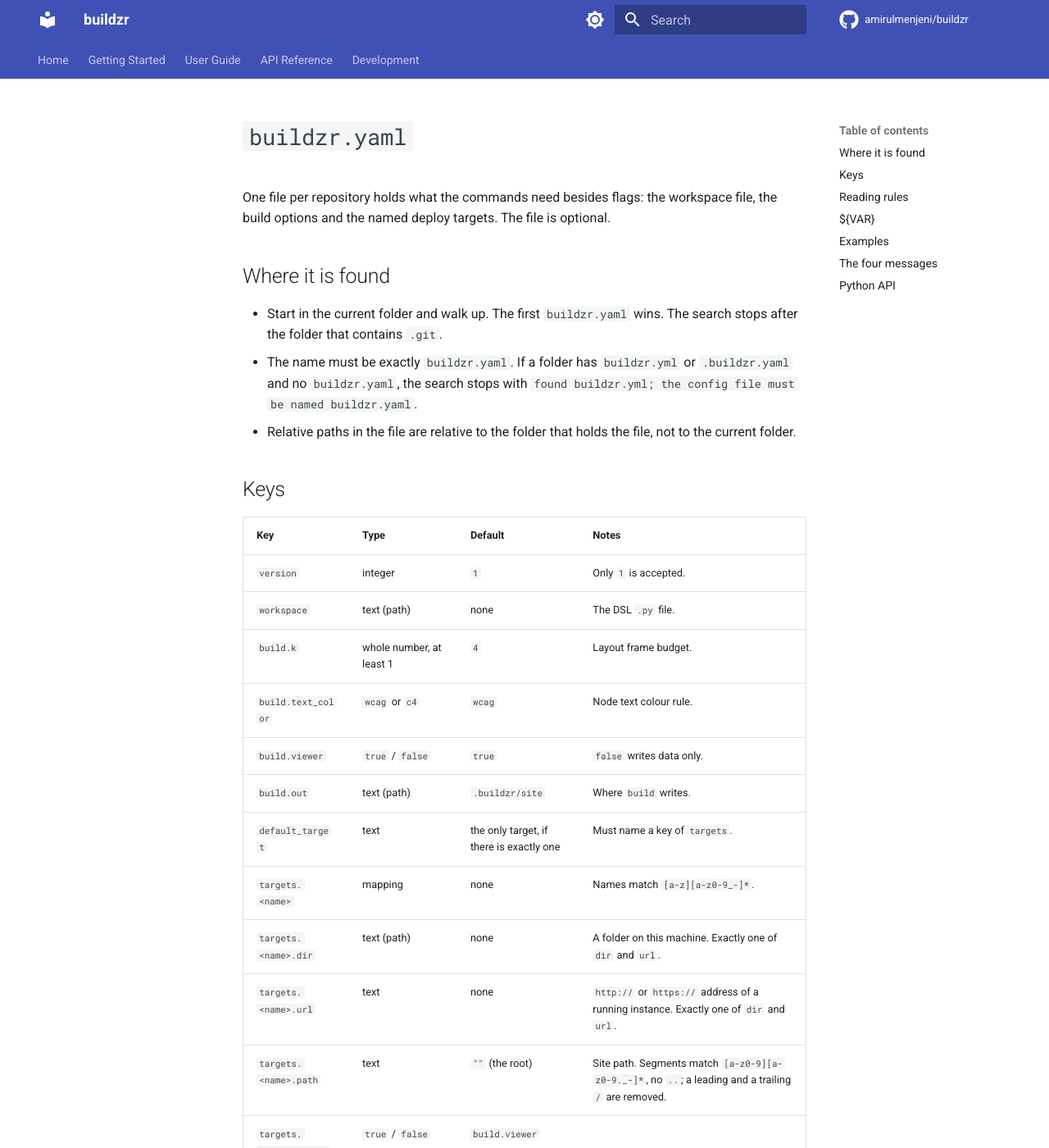
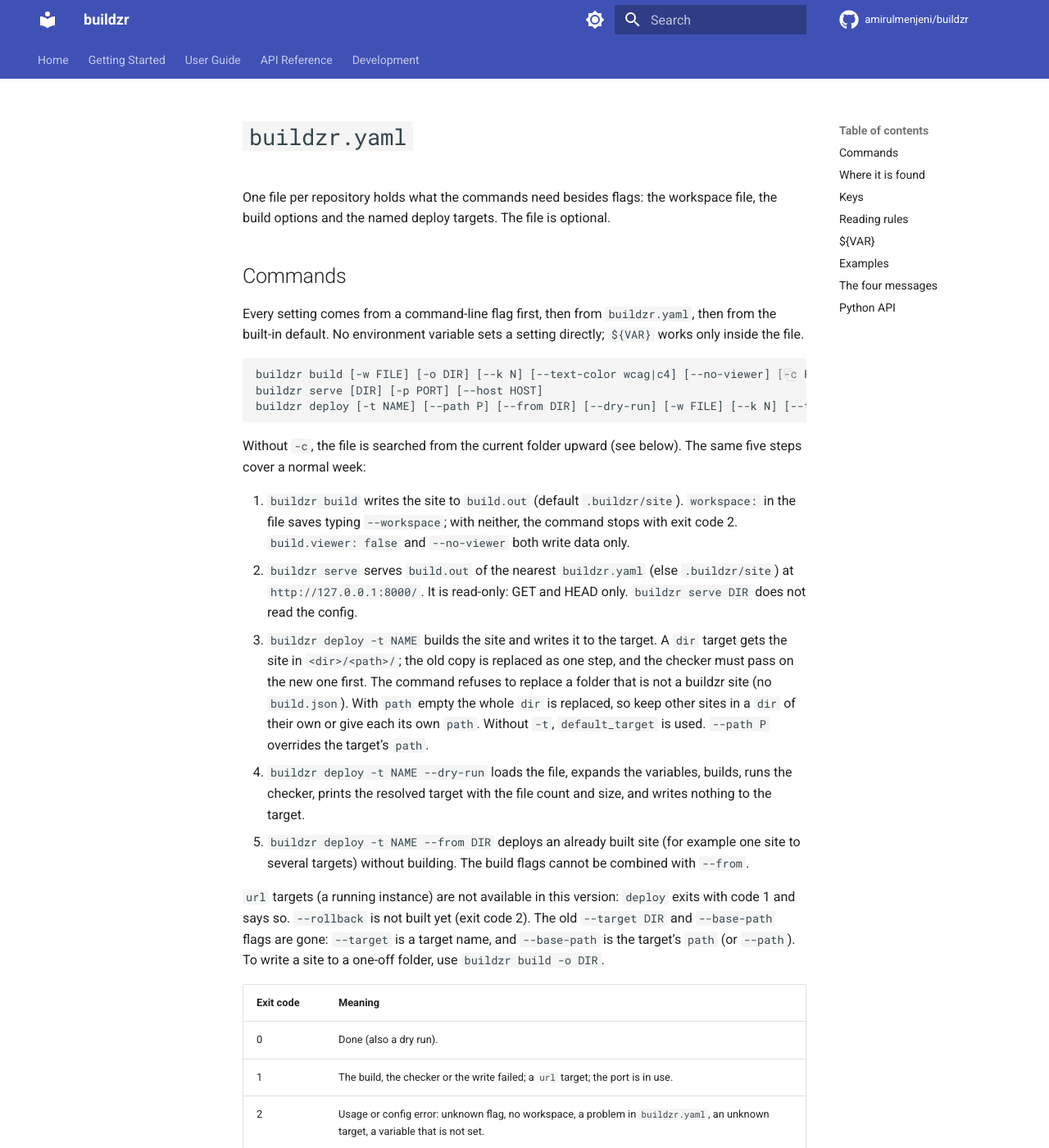
Before and after one commit to amirulmenjeni/buildzr, an MkDocs documentation site: the page built from docs/config.md, in a window 1280 px wide and 1400 px high. Shown: the whole window at 82% size. Built offline with MkDocs 1.6.1 and Material for MkDocs 9.7.7, drawn with Linux system fonts in a browser that asks for light colours; comment, search, counter and statistics services are not loaded; some of the changed text lies outside the part shown.

Commit message:
docs: commands, exit codes and dir targets in the config reference

````diff
--- a/docs/config.md
+++ b/docs/config.md
@@ -1,6 +1,34 @@
 # `buildzr.yaml`
 
 One file per repository holds what the commands need besides flags: the workspace file, the build options and the named deploy targets. The file is optional.
+
+## Commands
+
+Every setting comes from a command-line flag first, then from `buildzr.yaml`, then from the built-in default. No environment variable sets a setting directly; `${VAR}` works only inside the file.
+
+```text
+buildzr build [-w FILE] [-o DIR] [--k N] [--text-color wcag|c4] [--no-viewer] [-c FILE]
+buildzr serve [DIR] [-p PORT] [--host HOST]
+buildzr deploy [-t NAME] [--path P] [--from DIR] [--dry-run] [-w FILE] [--k N] [--text-color wcag|c4] [--no-viewer] [-c FILE]
+```
+
+Without `-c`, the file is searched from the current folder upward (see below). The same five steps cover a normal week:
+
+1. `buildzr build` writes the site to `build.out` (default `.buildzr/site`). `workspace:` in the file saves typing `--workspace`; with neither, the command stops with exit code 2. `build.viewer: false` and `--no-viewer` both write data only.
+2. `buildzr serve` serves `build.out` of the nearest `buildzr.yaml` (else `.buildzr/site`) at `http://127.0.0.1:8000/`. It is read-only: GET and HEAD only. `buildzr serve DIR` does not read the config.
+3. `buildzr deploy -t NAME` builds the site and writes it to the target. A `dir` target gets the site in `<dir>/<path>/`; the old copy is replaced as one step, and the checker must pass on the new one first. The command refuses to replace a folder that is not a buildzr site (no `build.json`). With `path` empty the whole `dir` is replaced, so keep other sites in a `dir` of their own or give each its own `path`. Without `-t`, `default_target` is used. `--path P` overrides the target's `path`.
+4. `buildzr deploy -t NAME --dry-run` loads the file, expands the variables, builds, runs the checker, prints the resolved target with the file count and size, and writes nothing to the target.
+5. `buildzr deploy -t NAME --from DIR` deploys an already built site (for example one site to several targets) without building. The build flags cannot be combined with `--from`.
+
+`url` targets (a running instance) are not available in this version: `deploy` exits with code 1 and says so. `--rollback` is not built yet (exit code 2). The old `--target DIR` and `--base-path` flags are gone: `--target` is a target name, and `--base-path` is the target's `path` (or `--path`). To write a site to a one-off folder, use `buildzr build -o DIR`.
+
+| Exit code | Meaning |
+|---|---|
+| 0 | Done (also a dry run). |
+| 1 | The build, the checker or the write failed; a `url` target; the port is in use. |
+| 2 | Usage or config error: unknown flag, no workspace, a problem in `buildzr.yaml`, an unknown target, a variable that is not set. |
+
+The CLI's own errors start with `buildzr: error: `. Problems in the config file are printed exactly as listed below, one per line.
 
 ## Where it is found
 
@@ -17,7 +45,7 @@
 | `build.k` | whole number, at least 1 | `4` | Layout frame budget. |
 | `build.text_color` | `wcag` or `c4` | `wcag` | Node text colour rule. |
 | `build.viewer` | `true` / `false` | `true` | `false` writes data only. |
-| `build.out` | text (path) | `.buildzr/site` | Where `build` writes. |
+| `build.out` | text (path) | `.buildzr/site` | Where `build` writes and `serve` reads by default. |
 | `default_target` | text | the only target, if there is exactly one | Must name a key of `targets`. |
 | `targets.<name>` | mapping | none | Names match `[a-z][a-z0-9_-]*`. |
 | `targets.<name>.dir` | text (path) | none | A folder on this machine. Exactly one of `dir` and `url`. |
````
